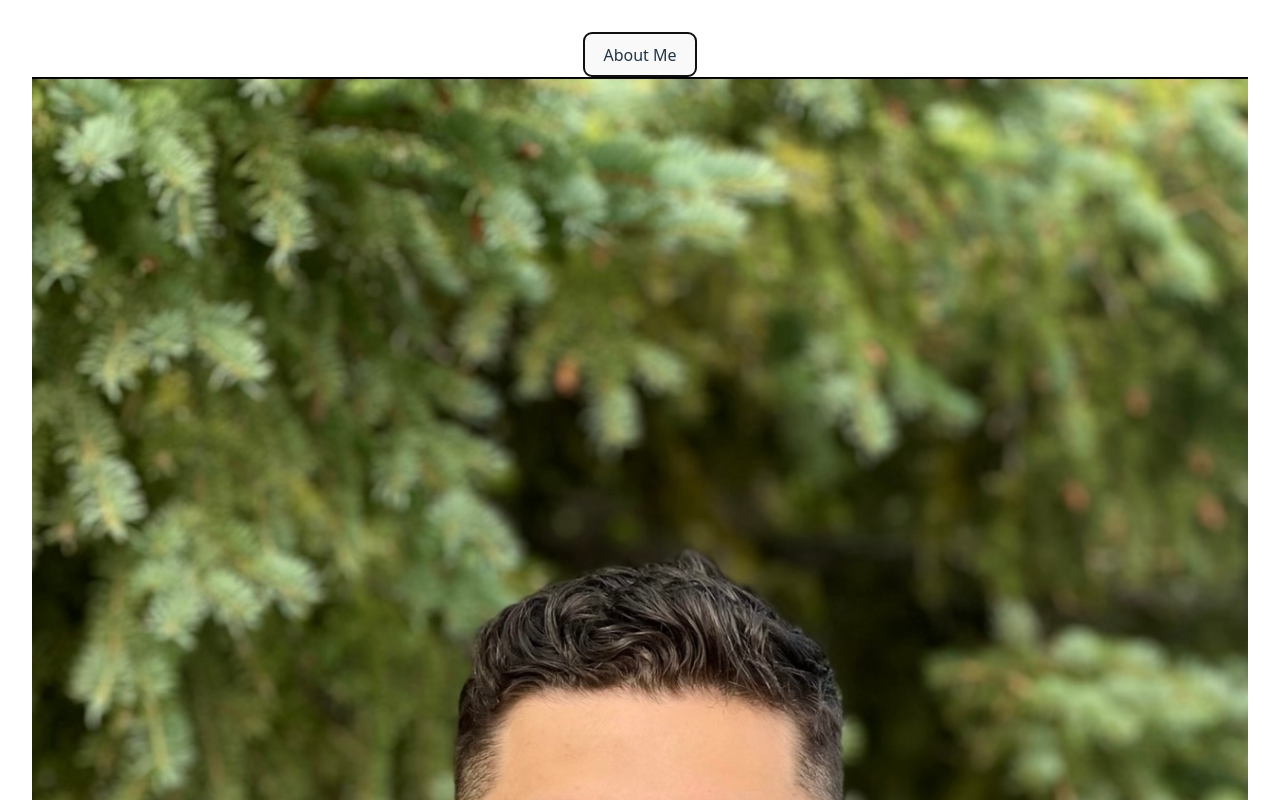
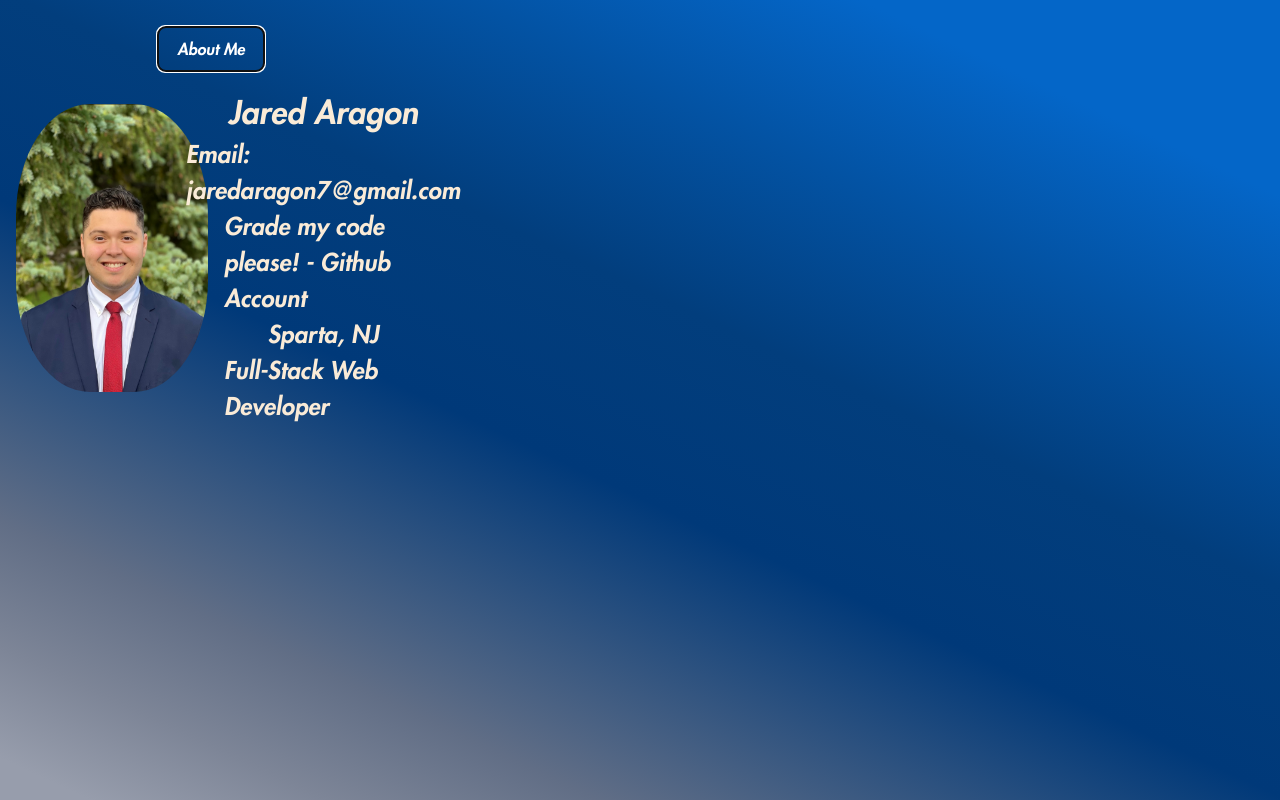
Before and after one commit to aragonatmos/portfolio, a React (Vite) app: page / in a window 1280 px wide. Both pictures are taken after a click on the button "About Me". Shown: the top 800 px of the page. Built offline with nearby package versions, Linux system fonts and the light colour scheme.

Commit message:
Add new font and style to the app

```diff
--- a/src/App.css
+++ b/src/App.css
@@ -1,48 +1,169 @@
-#root {
-  max-width: 1280px;
-  margin: 0 auto;
-  padding: 2rem;
-  text-align: center;
+@import "tailwindcss";
+
+@font-face {
+  font-family: futura;
+  src: url('./assets/fonts/FuturaLT-HeavyOblique.ttf');
+}
+*{
+  font-family: futura;
 }
 
-.logo {
-  height: 6em;
-  padding: 1.5em;
-  will-change: filter;
-  transition: filter 300ms;
-}
-.logo:hover {
-  filter: drop-shadow(0 0 2em #646cffaa);
-}
-.logo.react:hover {
-  filter: drop-shadow(0 0 2em #61dafbaa);
+body {
+  margin-bottom: 27.450rem;
+  background-image: radial-gradient(black 69%, rgb(105, 248, 65));
+  padding-bottom: 350px;
+  background: rgb(0, 0, 0);
+  background: linear-gradient(25deg, rgba(151,157,172,1) 3%, rgba(125,133,151,1) 11%, rgba(97,110,134,1) 20%, rgba(0,57,121,1) 43%, rgba(2,62,125,1) 58%, rgba(3,83,164,1) 73%, rgba(4,102,200,1) 86%);
 }
 
-@keyframes logo-spin {
-  from {
-    transform: rotate(0deg);
-  }
-  to {
-    transform: rotate(360deg);
-  }
+#link1,
+#link2 {
+  margin: 0.223rem;
+  color:rgba(4, 255, 92, 0.603);
 }
 
-@media (prefers-reduced-motion: no-preference) {
-  a:nth-of-type(2) .logo {
-    animation: logo-spin infinite 20s linear;
-  }
+#link2 {
+  margin-bottom: 2.5rem;
 }
 
-.card {
-  padding: 2em;
+#link1:hover,
+#link2:hover {
+  transition: 0.434s;
+  color:rgb(249, 229, 202)
+}
+.projDisplay {
+  display: flex;
+  justify-content: center;
+  flex-direction: column;
+  align-items: center;
 }
 
-.read-the-docs {
-  color: #888;
+#projTitle{
+  color: antiquewhite;
+  margin-bottom: 0.111rem;
 }
 
-@import "tailwindcss";
+.port-title,
+.bio-title,
+.nav-el,
+.profile-pic{
+  display: flex;
+  justify-content: center;
+  align-items: center;
+  margin-top: auto;
+  color:antiquewhite
+}
 
-div {
-display: block;
+h2.bio-title{
+  font-size: xx-large;
 }
+.nav-el {
+  color: white;
+  background-color: transparent;
+  margin-bottom: 1rem;
+  margin-right: 6.222rem;
+  margin-left: 6.222rem;
+}
+
+.profile-pic{
+  display: flex;
+  float: left;
+  padding: 1rem;
+  width: 14rem;
+  height: 20rem;
+  border-radius: 40%;
+}
+
+.profile-pic::after {
+  content: "";
+  clear: both;
+  display: table;
+}
+
+.projDisplay img {
+  border: 1px solid #08e66143;
+  padding: 5px;
+  width: 175px;
+}
+
+.profile-pic img {
+  border: 1px solid #0861e600;
+  border-radius: 52%;
+  padding: 5px;
+  width: 150px;
+  height: 15px;
+}
+
+.projects a {
+  display: grid;
+  justify-content: center;
+  align-items: center;
+}
+
+.projects h3 {
+  display: grid;
+  justify-content: center;
+  align-items: center;
+}
+
+.bio-text {
+  display: grid;
+  justify-content: center;
+  align-items: center;
+  background-size: cover;
+  color:antiquewhite;
+  font-size: x-large;
+}
+
+.header-txt {
+  display: flex;
+  justify-content: center;
+  align-items: center;
+  margin-top: 0.2rem;
+  color: rgba(0, 0, 0, 0.211);
+}
+
+.header-txt1{
+  margin-left: 0.993rem;
+}
+
+.bigfeet{
+  display: flex;
+  justify-content: center;
+  align-items: center;
+  color: rgba(4, 255, 92, 0.603);
+}
+
+.nav-btns {
+  display: flex;
+  flex-direction: row;
+  justify-content: center;
+  align-items: center;
+}
+
+#navbar {
+  display: flex;
+  justify-content: center;
+  align-items: center;
+  padding: 0.5rem;
+}
+
+#navbar a {
+  margin-right: 1.775rem;
+  color: white;
+  margin-left: 5rem;
+  font-family: balanced;
+}
+
+.profile-pic{
+  display: grid;
+}
+
+#evil-twin,
+.paddington{
+  margin-top: auto;
+  display: grid;
+  justify-content: center;
+  align-items: center;
+  color: rgba(4, 255, 92, 0.603);
+}
```
Also changed, not shown: src/assets/fonts/FuturaLT-HeavyOblique.ttf (added).
